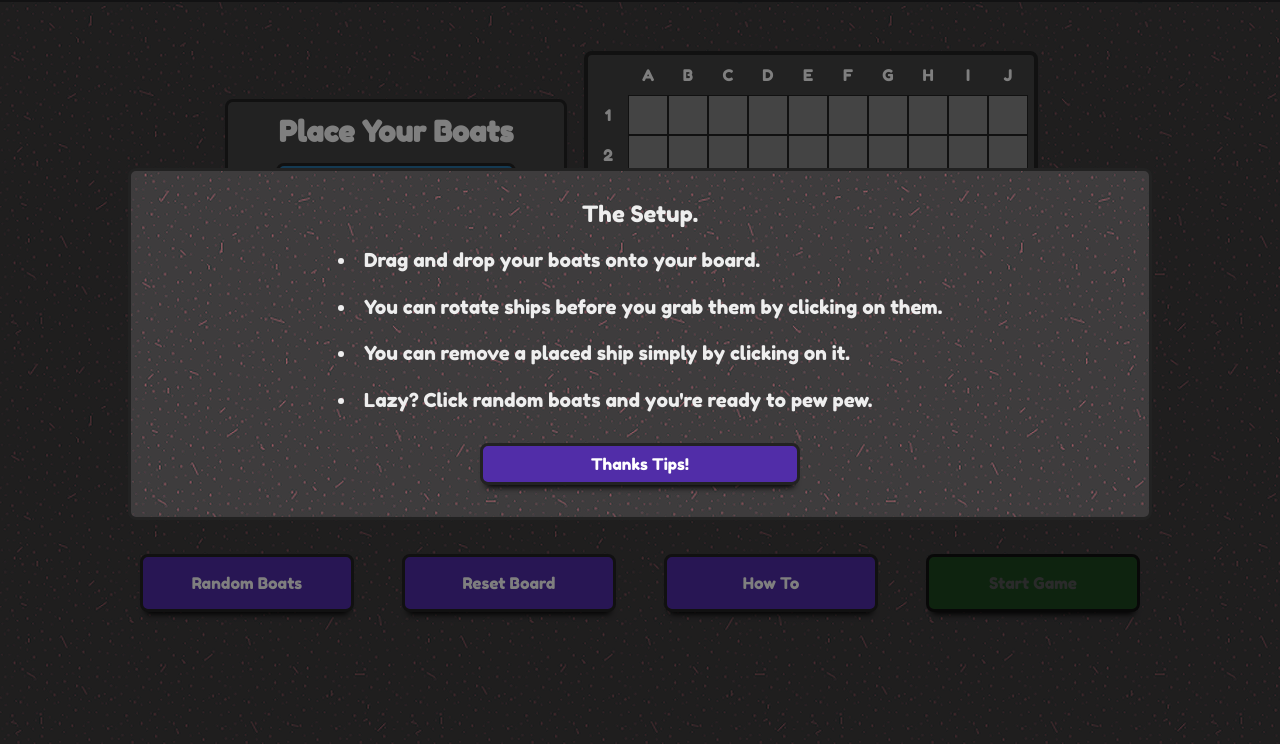
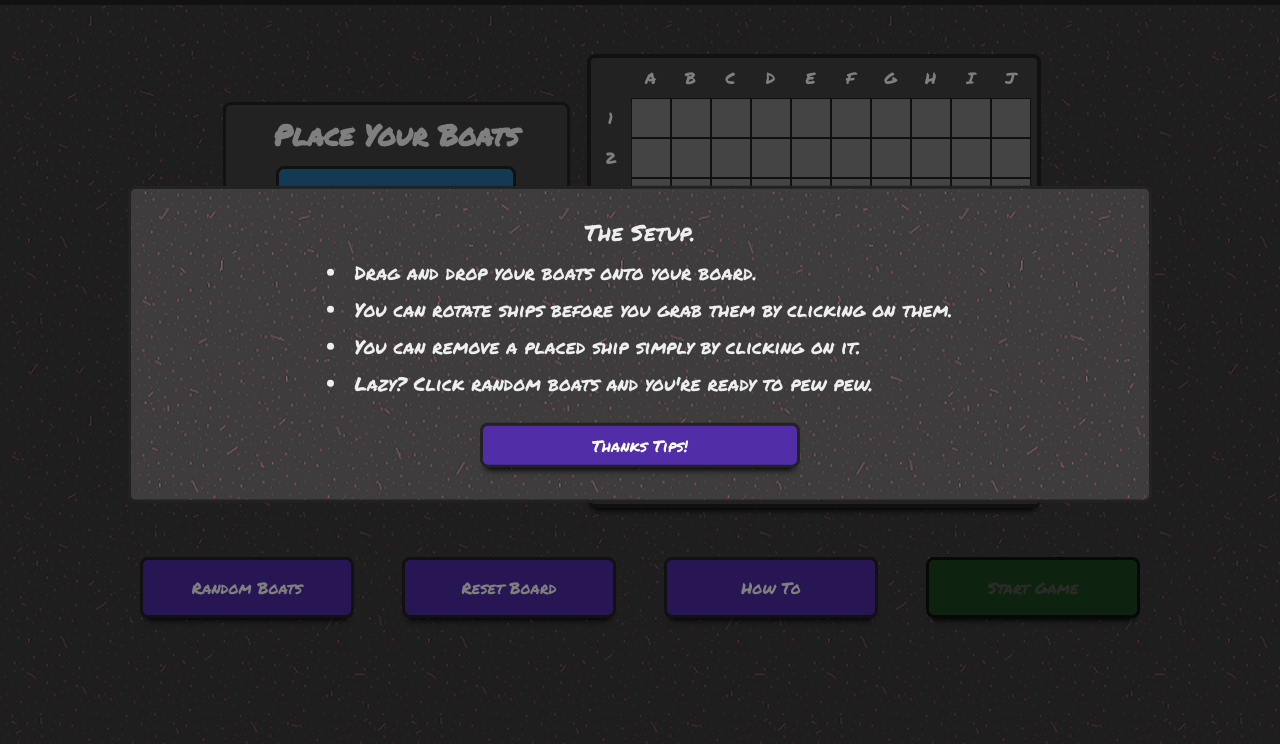
Before and after one commit to kgilla/battleboats, a React app: page / in a window 1280 px wide. Shown: the part 56-800 px from the top of the page. Built offline with nearby package versions, Linux system fonts and the light colour scheme.

Commit message:
added a bit more time between turns and changed font

```diff
--- a/src/components/App/App.css
+++ b/src/components/App/App.css
@@ -1,4 +1,4 @@
-@import url("https://fonts.googleapis.com/css2?family=Fredoka+One&display=swap");
+@import url("https://fonts.googleapis.com/css2?family=Permanent+Marker&display=swap");
 
 html {
   font-size: 16px;
@@ -9,7 +9,7 @@ html {
 }
 
 body {
-  font-family: "Fredoka One", cursive;
+  font-family: "Permanent Marker", cursive;
   min-height: 100vh;
   max-width: 100vw;
   background-image: url("../../Images/pink\ dust.png");
--- a/src/components/App/App.js
+++ b/src/components/App/App.js
@@ -72,8 +72,10 @@ function App() {
         takeCompTurn();
       }, 1000);
     } else {
-      changeTurn();
-      setUserTurn(true);
+      setTimeout(() => {
+        changeTurn();
+        setUserTurn(true);
+      }, 1000);
     }
   };
 
--- a/src/components/Rules/Rules.css
+++ b/src/components/Rules/Rules.css
@@ -26,6 +26,7 @@ ul {
 
 li {
   margin-bottom: 0.5rem;
+  line-height: 1.5;
 }
 
 .rule {
```
